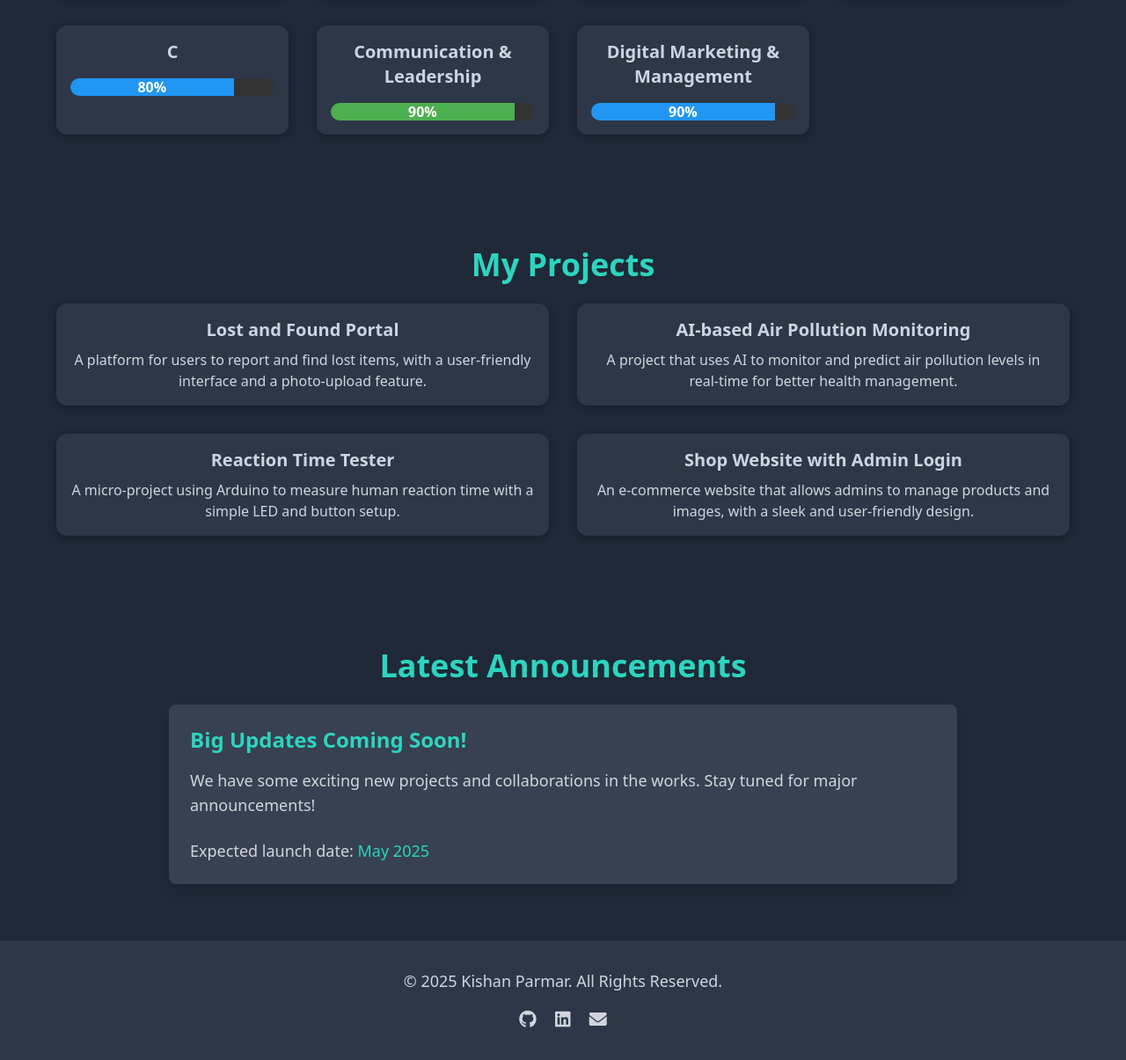
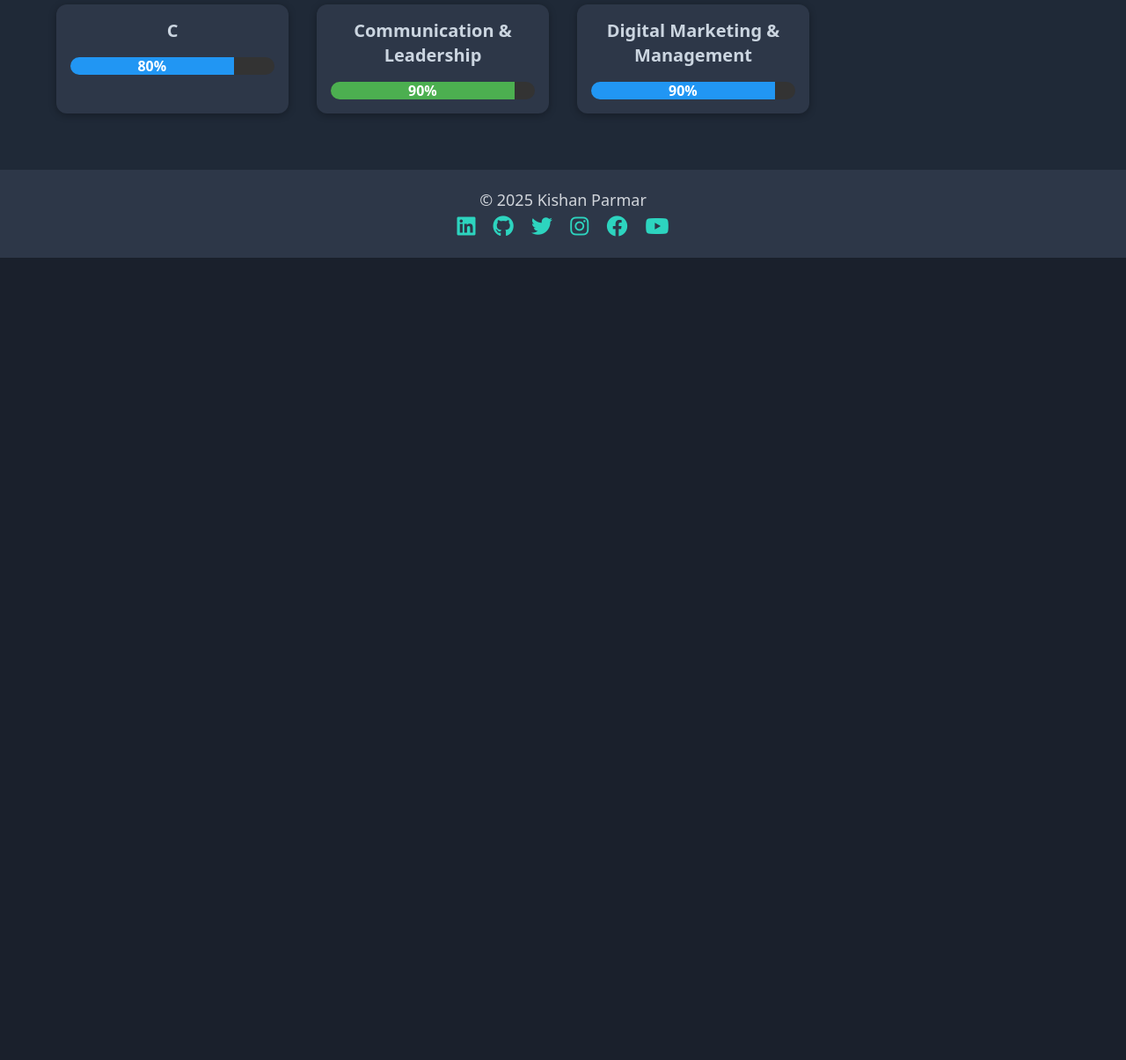
Before and after one commit to kishanpamar/portfolio, a plain HTML site: page index.htm in a window 1280 px wide. Shown: the part 1291-2496 px from the top of the page at 88% size. After the commit the page ends 1584 px from the top, so only its background shows below. Drawn offline with nearby package versions, Linux system fonts and the light colour scheme.

Commit message:
Update index.htm

```diff
--- a/index.htm
+++ b/index.htm
@@ -1,4 +1,4 @@
-v<!DOCTYPE html>
+<!DOCTYPE html>
 <html lang="en">
 <head>
   <meta charset="UTF-8">
@@ -24,22 +24,27 @@ v<!DOCTYPE html>
     .social-icon:hover { transform: scale(1.2); transition: transform 0.3s ease; }
     .progress-bar { width: 100%; height: 20px; border-radius: 10px; background-color: #333; overflow: hidden; }
     .progress-bar span { display: block; height: 100%; text-align: center; color: white; line-height: 20px; font-weight: bold; }
-    body { background-color: #1a202c; color: #cbd5e0; }
-    .nav-bar { background-color: #2d3748; }
+    body { background-color: #1a202c; color: #cbd5e0; transition: all 0.3s ease; }
+    .nav-bar { background-color: #2d3748; transition: all 0.3s ease; }
     .nav-link:hover { color: #4fd1c5; }
-    .button { background-color: #4fd1c5; color: #1a202c; }
+    .button { background-color: #4fd1c5; color: #1a202c; transition: background-color 0.3s ease; }
     .button:hover { background-color: #38b2ac; }
-    .footer { background-color: #2d3748; }
+    .footer { background-color: #2d3748; padding: 20px; text-align: center; transition: all 0.3s ease; }
     .card, .notes-card { background-color: #2d3748; border-radius: 12px; padding: 16px; box-shadow: 0 2px 8px rgba(0, 0, 0, 0.3); transition: transform 0.3s; }
     .card:hover, .notes-card:hover { transform: translateY(-5px); }
     .notes-card a { color: #4fd1c5; text-decoration: none; }
     .notes-card a:hover { text-decoration: underline; }
-
+    /* Social icon hover effect */
+    .social-icon:hover { transform: scale(1.2); transition: transform 0.3s ease; }
     /* Responsive Styles */
     @media (max-width: 768px) {
       .nav-bar { padding: 12px 20px; }
       .social-icon { font-size: 2rem; }
       .button { font-size: 1.1rem; }
+    }
+    @media (max-width: 480px) {
+      .nav-link { font-size: 1rem; }
+      .text-5xl { font-size: 2.5rem; }
     }
   </style>
 </head>
@@ -82,7 +87,6 @@ v<!DOCTYPE html>
   <div class="max-w-6xl mx-auto">
     <h2 class="text-4xl font-bold text-teal-400 mb-6 text-center reveal">Skills</h2>
     <div class="grid grid-cols-2 md:grid-cols-4 gap-8">
-      <!-- Updated Skills Cards -->
       <div class="card text-center reveal">
         <h3 class="text-xl font-semibold">HTML</h3>
         <div class="progress-bar mt-4">
@@ -129,71 +133,22 @@ v<!DOCTYPE html>
   </div>
 </section>
 
-<!-- Projects Section -->
-<section id="projects" class="bg-gray-800 py-16 px-6">
-  <div class="max-w-6xl mx-auto">
-    <h2 class="text-4xl font-bold text-teal-400 mb-6 text-center reveal">My Projects</h2>
-    <div class="grid grid-cols-1 md:grid-cols-2 gap-8">
-      <!-- Project 1 -->
-      <div class="card text-center reveal">
-        <h3 class="text-xl font-semibold">Lost and Found Portal</h3>
-        <p class="text-gray-300 mt-2">A platform for users to report and find lost items, with a user-friendly interface and a photo-upload feature.</p>
-      </div>
-      <!-- Project 2 -->
-      <div class="card text-center reveal">
-        <h3 class="text-xl font-semibold">AI-based Air Pollution Monitoring</h3>
-        <p class="text-gray-300 mt-2">A project that uses AI to monitor and predict air pollution levels in real-time for better health management.</p>
-      </div>
-      <!-- Project 3 -->
-      <div class="card text-center reveal">
-        <h3 class="text-xl font-semibold">Reaction Time Tester</h3>
-        <p class="text-gray-300 mt-2">A micro-project using Arduino to measure human reaction time with a simple LED and button setup.</p>
-      </div>
-      <!-- Project 4 -->
-      <div class="card text-center reveal">
-        <h3 class="text-xl font-semibold">Shop Website with Admin Login</h3>
-        <p class="text-gray-300 mt-2">An e-commerce website that allows admins to manage products and images, with a sleek and user-friendly design.</p>
-      </div>
-    </div>
-  </div>
-</section>
-
-<!-- Announcements Section -->
-<section id="announcements" class="bg-gray-800 py-16 px-6">
-  <div class="max-w-4xl mx-auto">
-    <h2 class="text-4xl font-bold text-teal-400 mb-6 text-center reveal">Latest Announcements</h2>
-    <div class="bg-gray-700 p-6 rounded-lg shadow-lg">
-      <h3 class="text-2xl font-semibold text-teal-400">Big Updates Coming Soon!</h3>
-      <p class="text-lg text-gray-300 mt-4">We have some exciting new projects and collaborations in the works. Stay tuned for major announcements!</p>
-      <div class="mt-6">
-        <p class="text-lg text-gray-300">Expected launch date: <span class="text-teal-400">May 2025</span></p>
-      </div>
-    </div>
-  </div>
-</section>
-
 <!-- Footer -->
-<footer class="footer py-8">
-  <div class="max-w-7xl mx-auto text-center">
-    <p class="text-gray-300 text-lg">© 2025 Kishan Parmar. All Rights Reserved.</p>
-    <div class="mt-4">
-      <a href="https://github.com/kishanparmar" target="_blank" class="social-icon mx-2 text-xl text-gray-300 hover:text-teal-400">
-        <i class="fab fa-github"></i>
-      </a>
-      <a href="https://www.linkedin.com/in/kishanparmar" target="_blank" class="social-icon mx-2 text-xl text-gray-300 hover:text-teal-400">
-        <i class="fab fa-linkedin"></i>
-      </a>
-      <a href="mailto:kishanparmar@example.com" class="social-icon mx-2 text-xl text-gray-300 hover:text-teal-400">
-        <i class="fas fa-envelope"></i>
-      </a>
-    </div>
+<footer class="footer">
+  <p class="text-lg text-gray-300">© 2025 Kishan Parmar</p>
+  <div class="space-x-4">
+    <a href="https://www.linkedin.com/in/kishanparmar" target="_blank" class="social-icon text-2xl text-teal-400 hover:text-teal-500"><i class="fab fa-linkedin"></i></a>
+    <a href="https://github.com/kishanparmar" target="_blank" class="social-icon text-2xl text-teal-400 hover:text-teal-500"><i class="fab fa-github"></i></a>
+    <a href="https://twitter.com/kishanparmar" target="_blank" class="social-icon text-2xl text-teal-400 hover:text-teal-500"><i class="fab fa-twitter"></i></a>
+    <a href="https://www.instagram.com/kishanparmar" target="_blank" class="social-icon text-2xl text-teal-400 hover:text-teal-500"><i class="fab fa-instagram"></i></a>
+    <a href="https://www.facebook.com/kishanparmar" target="_blank" class="social-icon text-2xl text-teal-400 hover:text-teal-500"><i class="fab fa-facebook"></i></a>
+    <a href="https://www.youtube.com/c/KishanParmar" target="_blank" class="social-icon text-2xl text-teal-400 hover:text-teal-500"><i class="fab fa-youtube"></i></a>
   </div>
 </footer>
 
 <script>
-  // Scroll Reveal
-  ScrollReveal().reveal('.reveal', { delay: 300 });
-  ScrollReveal().reveal('.scale-reveal', { delay: 300, scale: 0.85 });
+  ScrollReveal().reveal('.reveal', { delay: 300, distance: '50px', duration: 800 });
+  ScrollReveal().reveal('.scale-reveal', { delay: 300, distance: '50px', duration: 800 });
 </script>
 
 </body>
```
